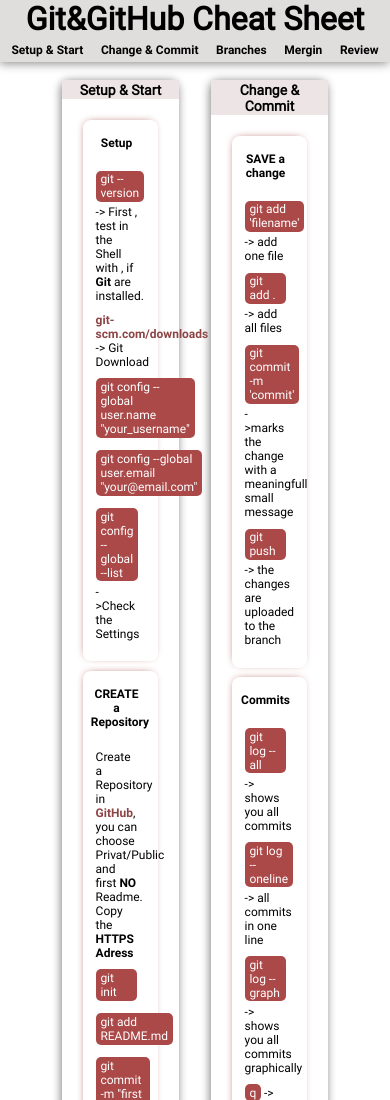
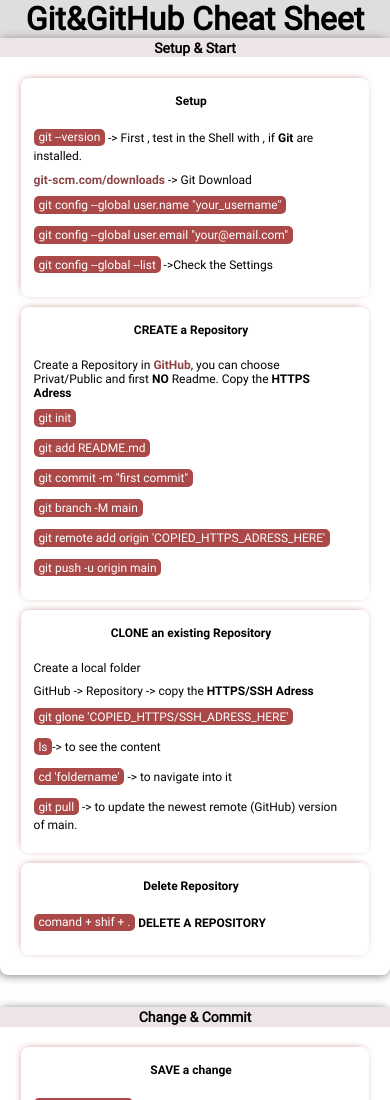
Before and after one commit to MariaRiosNavarro/gitSheet, a plain HTML site: page index.html in a window 390 px wide. Shown: the top 1100 px of the page. Drawn offline with Linux system fonts and the light colour scheme.

Commit message:
add mobile version

```diff
--- a/css/styles.css
+++ b/css/styles.css
@@ -23,6 +23,10 @@
 
 html {
   font-family: Roboto, Arial, Helvetica, sans-serif;
+}
+
+body {
+  margin: 0 auto;
 }
 
 ul {
@@ -60,7 +64,7 @@ strong {
 /* Header */
 
 header {
-  position: fixed;
+  margin: 0 auto;
   width: 100%;
   top: 0;
   background-color: rgb(224, 221, 221);
@@ -89,11 +93,12 @@ h1 {
 /* Sections */
 
 main {
-  margin-top: 5rem;
+  margin: 5rem auto 0 auto;
   display: flex;
   flex-wrap: wrap;
   gap: 2rem;
   justify-content: center;
+  width: 1440px;
 }
 
 section {
@@ -139,3 +144,18 @@ h4 {
   text-align: center;
   padding-bottom: 1rem;
 }
+
+@media screen and (max-width: 767px) {
+  main {
+    width: 100vw;
+    margin: 0;
+  }
+
+  section {
+    width: 100vw;
+  }
+
+  nav {
+    display: none;
+  }
+}
--- a/index.html
+++ b/index.html
@@ -11,7 +11,7 @@
       <h1>Git&GitHub Cheat Sheet</h1>
       <nav>
         <ul class="nav-list">
-          <li c class="nav-list-item">
+          <li class="nav-list-item">
             <a class="nav-link" href="#setup">Setup & Start</a>
           </li>
           <li class="nav-list-item">
@@ -23,21 +23,9 @@
           <li class="nav-list-item">
             <a class="nav-link" href="#mergin">Mergin</a>
           </li>
-          <!-- <li class="nav-list-item">
-            <a class="nav-link" href="#rebasing">Rebasing</a>
-          </li> -->
-          <!-- <li class="nav-list-item">
-            <a class="nav-link" href="#undoing">Undoing</a>
-          </li> -->
           <li class="nav-list-item">
             <a class="nav-link" href="#review">Review</a>
           </li>
-          <!-- <li class="nav-list-item">
-            <a class="nav-link" href="#stashing">Stashing</a>
-          </li> -->
-          <!-- <li class="nav-list-item">
-            <a class="nav-link" href="#synchronizing">Synchronizing</a>
-          </li> -->
         </ul>
       </nav>
     </header>
```
